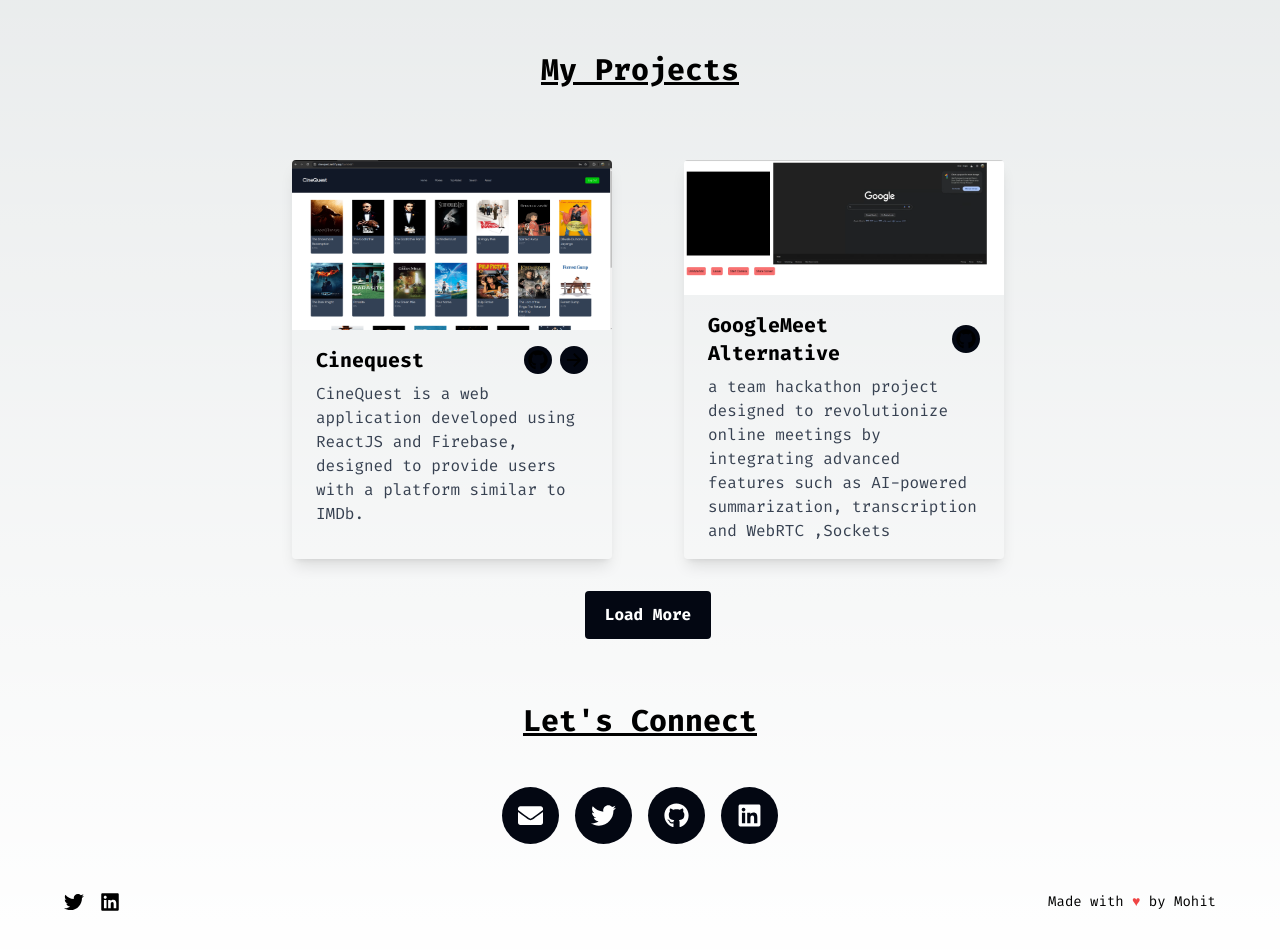
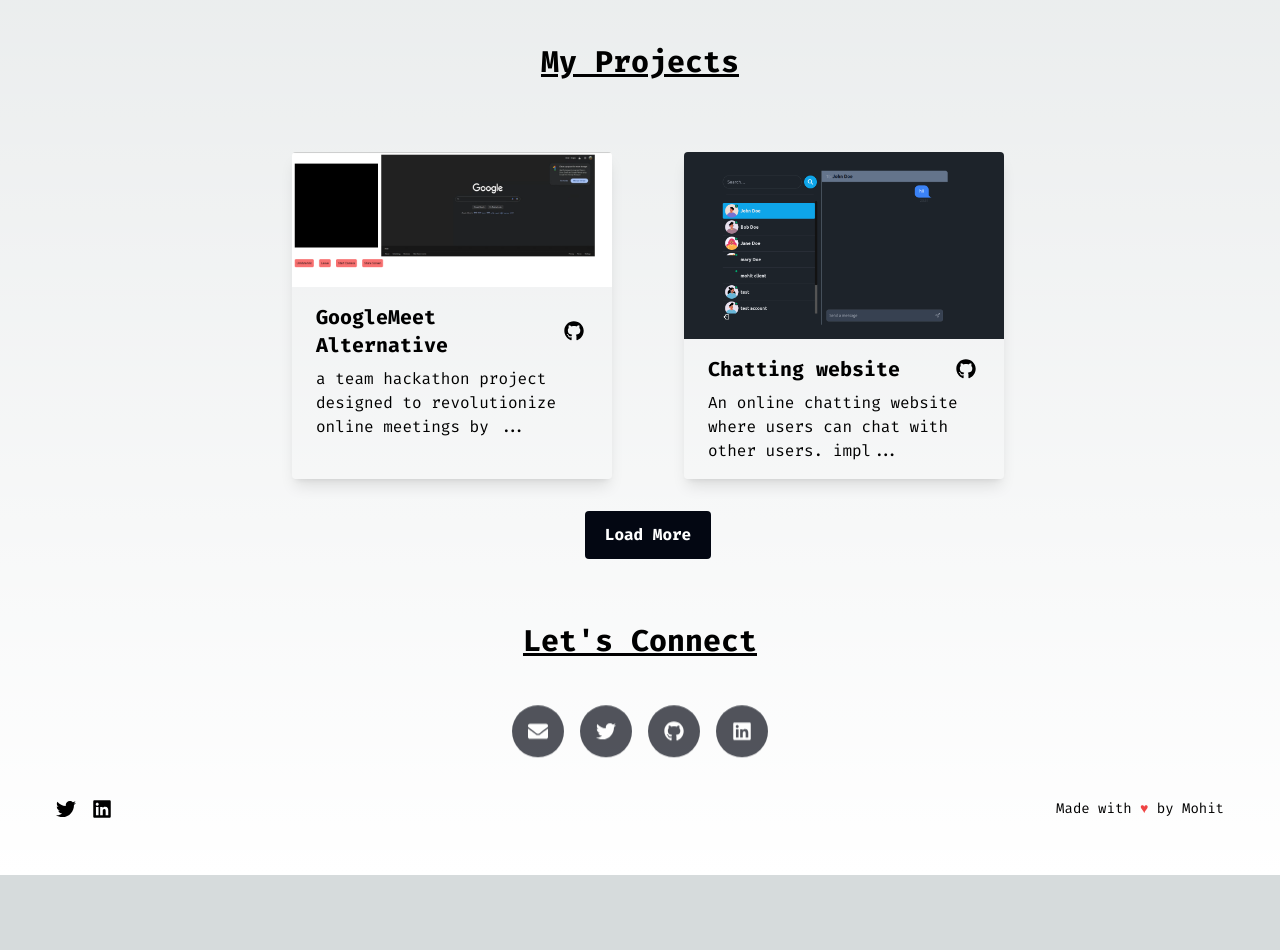
Before and after one commit to mohitvermax/personal-website, a Next.js app: page / in a window 1280 px wide. Shown: the part 940-1890 px from the top of the page. After the commit the page ends 1815 px from the top, so only its background shows below. Built offline with nearby package versions, Linux system fonts and the light colour scheme.

Commit message:
bfix:final changes

```diff
--- a/src/app/page.tsx
+++ b/src/app/page.tsx
@@ -15,7 +15,7 @@
 export default function Home() {
   return (
 
-     <main className="flex min-h-screen flex-col items-center  p-12">
+     <main className="flex min-h-screen flex-col items-center  p-10">
       <Navbar />
       <Intro />
       <SkillsSection />
--- a/src/components/Contact.tsx
+++ b/src/components/Contact.tsx
@@ -1,44 +1,52 @@
+'use client'
+import { useGSAP } from '@gsap/react';
+import gsap from 'gsap';
 import React from 'react';
 import { FaTwitter, FaGithub, FaLinkedin, FaEnvelope } from 'react-icons/fa';
 
 const Contact = () => {
+  useGSAP(()=>{
+    gsap.from('.connect-title', {y:20, opacity: 0, duration: 0.5, delay: 5})
+    gsap.from('.connect-links',{y:20, opacity: 0, duration: 0.5, delay: 5.5})
+
+  })
   return (
     <div className='flex flex-col items-center justify-center mt-16'>
-      <h2 className='text-3xl underline font-bold mb-4'>Let&apos;s Connect</h2>
-      <div className='flex space-x-4 mt-8'>
+      <h2 className='connect-title text-3xl underline font-bold mb-4'>Let&apos;s Connect</h2>
+      <div className='flex connect-links space-x-4 mt-2 md:mt-6'>
         <a
           href='mailto:mohit_v@ch.iitr.ac.in'
-          className='bg-gray-950 text-white p-4 rounded-full hover:bg-gray-700 transition duration-300'
+          className='bg-gray-950 text-white p-2 md:p-4 rounded-full hover:bg-gray-700 transition duration-300'
           aria-label='Email'
         >
-          <FaEnvelope size={25} />
+          <FaEnvelope size={20} />
         </a>
         <a
           href='https://x.com/mohitvermaxx'
           target='_blank'
           rel='noopener noreferrer'
-          className='bg-gray-950 text-white p-4 rounded-full hover:bg-blue-400 transition duration-300'
+          className='bg-gray-950 text-white p-2 md:p-4 rounded-full hover:bg-blue-400 transition duration-300'
           aria-label='Twitter'
         >
-          <FaTwitter size={25} />
+          <FaTwitter size={20} />
         </a>
         <a
           href='https://github.com/mohitvermax'
           target='_blank'
           rel='noopener noreferrer'
-          className='bg-gray-950 text-white p-4 rounded-full hover:bg-gray-700 transition duration-300'
+          className='bg-gray-950 text-white p-2 md:p-4 rounded-full hover:bg-gray-700 transition duration-300'
           aria-label='GitHub'
         >
-          <FaGithub size={25} />
+          <FaGithub size={20} />
         </a>
         <a
           href='https://www.linkedin.com/in/mohit-verma2005/'
           target='_blank'
           rel='noopener noreferrer'
-          className='bg-gray-950 text-white p-4 rounded-full hover:bg-blue-600 transition duration-300'
+          className='bg-gray-950 text-white p-2 md:p-4 rounded-full hover:bg-blue-600 transition duration-300'
           aria-label='LinkedIn'
         >
-          <FaLinkedin size={25} />
+          <FaLinkedin size={20} />
         </a>
       </div>
     </div>
--- a/src/components/Navbar.tsx
+++ b/src/components/Navbar.tsx
@@ -16,7 +16,7 @@
   };
 
   return (
-    <div className='navbar flex relative w-full items-center justify-between pb-8 border-b border-gray-500'>
+    <div className='navbar flex relative z-20 w-full items-center justify-between pb-8 border-b border-gray-500'>
       <Link href={"/"} className='text-3xl font-bold'>emvee.</Link>
 
       <div className='block md:hidden'>
@@ -25,9 +25,9 @@
         </button>
       </div>
 
-      <ul className={`md:flex ${isOpen ? 'flex flex-col  gap-5 absolute top-3 right-3  p-2 bg-black bg-opacity-40' : 'hidden'} md:items-center md:gap-20 mt-4 md:mt-0 `}>
-        <li className='font-bold text-xl'><Link href={"/"}>{`</Home>`}</Link></li>
-        <li className='font-bold text-xl'><Link href={"/about"}>{`</About>`}</Link></li>
+      <ul className={`md:flex ${isOpen ? 'flex flex-col  gap-5 absolute top-3 right-3 z-10  p-2 bg-black bg-opacity-40' : 'hidden'} md:items-center md:gap-20 mt-4 md:mt-0 `}>
+        <li className={`font-bold text-xl ${isOpen ? 'p-2' : ''}`}><Link href={"/"}>{`</Home>`}</Link></li>
+        <li className={`font-bold text-xl ${isOpen ? 'p-2 ' : ''}`}><Link href={"/about"}>{`</About>`}</Link></li>
       </ul>
     </div>
   );
--- a/src/components/Projects.tsx
+++ b/src/components/Projects.tsx
@@ -1,4 +1,6 @@
 'use client'
+import { useGSAP } from '@gsap/react';
+import gsap from 'gsap';
 import Image from 'next/image';
 import Link from 'next/link';
 import React, { useState } from 'react';
@@ -7,10 +9,11 @@
 
 
 const projectsData = [
-  { id: 1, title: 'Cinequest',url:'https://cine-quest.netlify.app/',github:'https://github.com/mohitvermax/cinequest', description: 'CineQuest is a web application developed using ReactJS and Firebase, designed to provide users with a platform similar to IMDb.', image: '/cinequest.png' },
-  { id: 2, title: 'GoogleMeet Alternative', github: 'https://github.com/GmeetAlternative/GmeetAlternative',description: 'a team hackathon project designed to revolutionize online meetings by integrating advanced features such as AI-powered summarization, transcription and WebRTC ,Sockets', image: '/gmeet.png' },
-  { id: 3, title: 'Chatting website', description: 'An online chatting website where users can chat with other users. implemented with mern stack', image: '/chatapp.png' , github:'https://github.com/mohitvermax/chat-app'},
- { id: 4, title: 'My Portfolio website', description: 'My personal portfolio website developed using NextJS and TailwindCSS', image: '/portfolio.png' , github:'https://github.com/mohitvermax/personal-website'},
+  { id: 1, title: 'GoogleMeet Alternative', github: 'https://github.com/GmeetAlternative/GmeetAlternative',description: 'a team hackathon project designed to revolutionize online meetings by integrating advanced features such as AI-powered summarization, transcription and WebRTC ,Sockets', image: '/gmeet.png' },
+  { id: 2, title: 'Chatting website', description: 'An online chatting website where users can chat with other users. implemented with mern stack', image: '/chatapp.png' , github:'https://github.com/mohitvermax/chat-app'},
+  { id: 3, title: 'Cinequest',url:'https://cine-quest.netlify.app/',github:'https://github.com/mohitvermax/cinequest', description: 'CineQuest is a web application developed using ReactJS and Firebase, designed to provide users with a platform similar to IMDb.', image: '/cinequest.png' },
+
+  { id: 4, title: 'My Portfolio website', description: 'My personal portfolio website developed using NextJS and TailwindCSS', image: '/portfolio.png' , github:'https://github.com/mohitvermax/personal-website'},
 ];
 
 const Projects = () => {
@@ -19,13 +22,19 @@
   const loadMoreProjects = () => {
     setVisibleProjects(visibleProjects + 2);
   };
+  useGSAP(()=>{
+    gsap.from('.projects-title', {y:20, opacity: 0, duration: 0.5, delay: 3.5})
+    gsap.from('.projects',{y:20, opacity: 0, duration: 0.5, delay: 4})
+    gsap.from('.projects-btn',{y:20, opacity: 0, duration: 0.5, delay: 4.5})
+
+  })
 
   return (
     <div className='flex flex-col flex-wrap items-center space-x-4 mt-20 '>
         <div>
-    <h1 className='text-3xl underline  font-bold mb-8'>My Projects</h1>
+    <h1 className='projects-title text-3xl underline  font-bold mb-8'>My Projects</h1>
     </div>
-    <div className='max-w-screen-lg mx-auto flex flex-wrap justify-center gap-12 sm:space-x-6 mt-6 '>
+    <div className='projects max-w-screen-lg mx-auto flex flex-wrap justify-center gap-12 sm:space-x-6 mt-6 '>
       {projectsData.slice(0, visibleProjects).map(project => (
         <div key={project.id} className='max-w-xs rounded overflow-hidden shadow-lg my-4 hover:scale-105 transition duration-300'>
           <Image width={0} height={0} style={{ width: '100%', height: 'auto' }}   sizes="100vw" className='w-full' src={project.image} alt={project.title} />
@@ -37,7 +46,7 @@
                         <a href={project.github}
                         target='_blank'
                         rel='noopener noreferrer'
-                        className='bg-gray-950  hover:scale-125 text-whiste p-1 rounded-full hover:bg-gray-700 transition duration-300'
+                        className='  hover:scale-125 text-whiste p-1 rounded-full  transition duration-300'
                         >
                         <FaGithub size={20} />
                         </a>
@@ -47,7 +56,7 @@
                         <a href={project.url}
                         target='_blank'
                         rel='noopener noreferrer'
-                        className='bg-gray-950  hover:scale-125 text-whiste p-1 rounded-full hover:bg-gray-700 transition duration-300'
+                        className='  hover:scale-125 text-whiste p-1 rounded-full  transition duration-300'
                     >
                         <IoArrowForwardSharp size={20} />
                     </a>
@@ -57,15 +66,17 @@
                 </div>
             </div>
 
-            <p className='text-gray-700 text-base'>{project.description}</p>
+            <p className=' text-base'>{project.description.slice(0,70)}...</p>
           </div>
         </div>
       ))}
       </div>
       {visibleProjects < projectsData.length && (
-        <button onClick={loadMoreProjects} className='bg-gray-950 transition duration-300 hover:bg-slate-100 hover:text-black text-white font-bold py-3 px-5 rounded mt-4'>
+        <div className='projects-btn'>
+        <button onClick={loadMoreProjects} className=' bg-gray-950 transition duration-300 hover:bg-slate-100 hover:text-black text-white font-bold py-3 px-5 rounded mt-4'>
           Load More
         </button>
+        </div>
       )}
       </div>
   );
--- a/src/components/SocialIcons.tsx
+++ b/src/components/SocialIcons.tsx
@@ -21,7 +21,7 @@
         href='https://github.com/mohitvermax'
         target='_blank'
         rel='noopener noreferrer'
-        className=' bg-gray-950  hover:scale-125 text-white p-4 rounded-full hover:bg-gray-700 transition duration-300'
+        className=' bg-gray-950  hover:scale-125 text-white p-3 md:p-4 rounded-full hover:bg-gray-700 transition duration-300'
       >
         <FaGithub size={25} />
       </a>
@@ -29,7 +29,7 @@
         href='https://www.linkedin.com/in/mohit-verma2005/'
         target='_blank'
         rel='noopener noreferrer'
-        className=' bg-gray-950   hover:scale-125 text-white p-4 rounded-full hover:bg-blue-600 transition duration-300'
+        className=' bg-gray-950   hover:scale-125 text-white p-3 md:p-4 rounded-full hover:bg-blue-600 transition duration-300'
       >
         <FaLinkedin size={25} />
       </a>
@@ -37,7 +37,7 @@
         href='https://x.com/mohitvermaxx'
         target='_blank'
         rel='noopener noreferrer'
-        className=' bg-gray-950   hover:scale-125 text-white p-4 rounded-full hover:bg-blue-400 transition duration-300'
+        className=' bg-gray-950   hover:scale-125 text-white p-3 md:p-4 rounded-full hover:bg-blue-400 transition duration-300'
       >
         <FaTwitter size={25} />
       </a>
```
